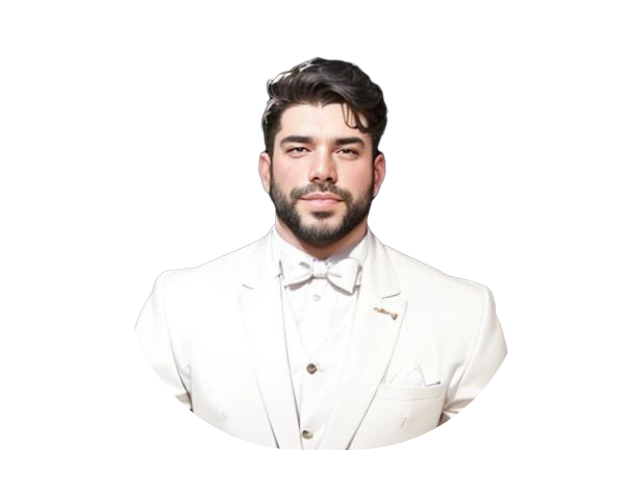
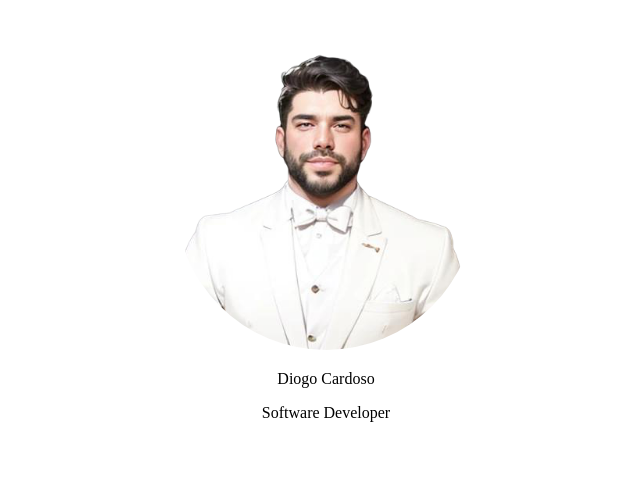
Before and after one commit to diogocardososm/First_Portfolio, a plain HTML site: page index.html in a window 1280 px wide. Shown: the whole page, without its empty margins (314-954 px from the left). Drawn offline with Linux system fonts and the light colour scheme.

Commit message:
applying content

```diff
--- a/css/stylesheet.css
+++ b/css/stylesheet.css
@@ -1,6 +1,6 @@
 img{
-    width: 400px;
-    height: 400px;
+    width: 300px;
+    height: 300px;
     border-radius: 175px;
 }
 body{
--- a/index.html
+++ b/index.html
@@ -9,5 +9,7 @@
 </head>
 <body>
     <img src="img/profile.png" alt="">
+    <p>Diogo Cardoso</p>
+    <p>Software Developer</p>
 </body>
 </html>
```
